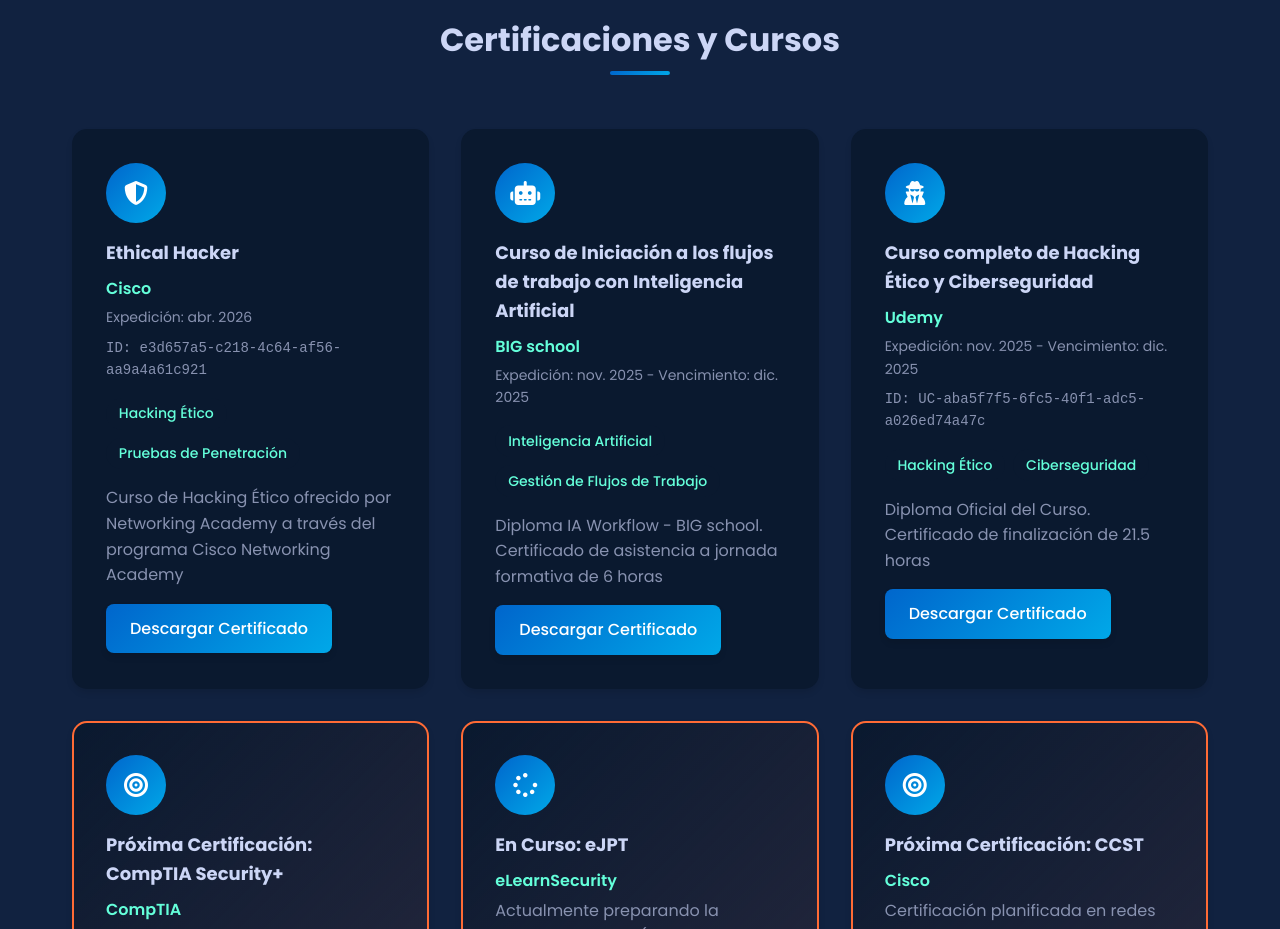
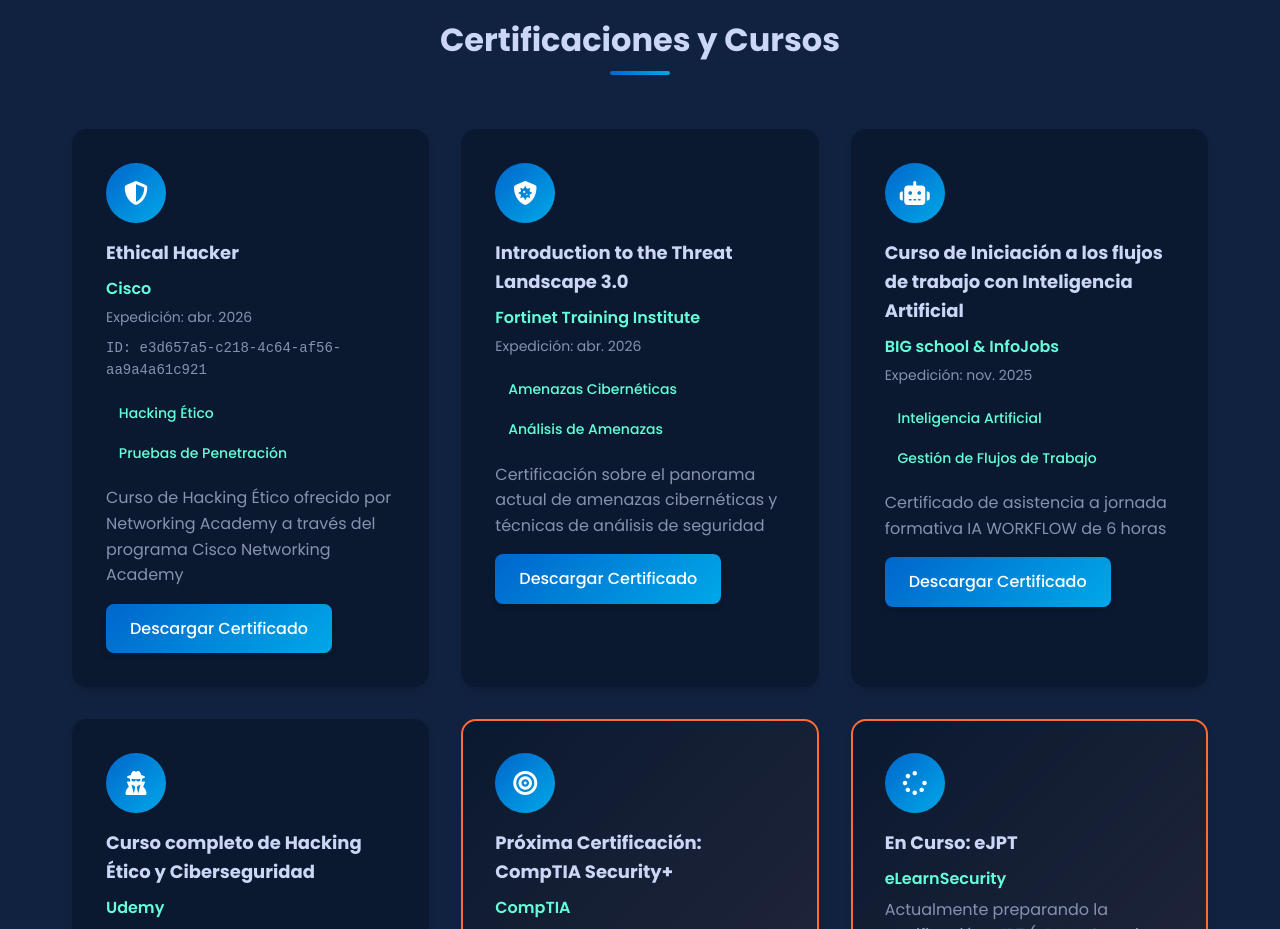
Before and after one commit to gencinasr-tech/portfolio, a plain HTML site: page index.html in a window 1280 px wide. Shown: the part 3820-4749 px from the top of the page. Drawn offline with Linux system fonts and the light colour scheme.

Commit message:
Añadida certificación Fortinet Threat Landscape 3.0 y actualizado PDF de BIG school IA

```diff
--- a/index.html
+++ b/index.html
@@ -228,19 +228,38 @@
 
                 <div class="cert-card">
                     <div class="cert-icon">
+                        <i class="fas fa-shield-virus"></i>
+                    </div>
+                    <h3 data-es="Introduction to the Threat Landscape 3.0" data-en="Introduction to the Threat Landscape 3.0">Introduction to the Threat Landscape 3.0</h3>
+                    <p class="cert-issuer">Fortinet Training Institute</p>
+                    <p class="cert-date" data-es="Expedición: abr. 2026" data-en="Issued: Apr. 2026">Expedición: abr. 2026</p>
+                    <div class="cert-skills">
+                        <span class="skill-tag" data-es="Amenazas Cibernéticas" data-en="Cyber Threats">Amenazas Cibernéticas</span>
+                        <span class="skill-tag" data-es="Análisis de Amenazas" data-en="Threat Analysis">Análisis de Amenazas</span>
+                    </div>
+                    <p class="cert-description" data-es="Certificación sobre el panorama actual de amenazas cibernéticas y técnicas de análisis de seguridad" data-en="Certification on the current cybersecurity threat landscape and security analysis techniques">
+                        Certificación sobre el panorama actual de amenazas cibernéticas y técnicas de análisis de seguridad
+                    </p>
+                    <a href="Fornitent.pdf" download class="cert-download" data-es="Descargar Certificado" data-en="Download Certificate">
+                        <i class="fas fa-download"></i> Descargar Certificado
+                    </a>
+                </div>
+
+                <div class="cert-card">
+                    <div class="cert-icon">
                         <i class="fas fa-robot"></i>
                     </div>
                     <h3 data-es="Curso de Iniciación a los flujos de trabajo con Inteligencia Artificial" data-en="Introduction to AI Workflow Course">Curso de Iniciación a los flujos de trabajo con Inteligencia Artificial</h3>
-                    <p class="cert-issuer">BIG school</p>
-                    <p class="cert-date" data-es="Expedición: nov. 2025 - Vencimiento: dic. 2025" data-en="Issued: Nov. 2025 - Expires: Dec. 2025">Expedición: nov. 2025 - Vencimiento: dic. 2025</p>
+                    <p class="cert-issuer">BIG school & InfoJobs</p>
+                    <p class="cert-date" data-es="Expedición: nov. 2025" data-en="Issued: Nov. 2025">Expedición: nov. 2025</p>
                     <div class="cert-skills">
                         <span class="skill-tag" data-es="Inteligencia Artificial" data-en="Artificial Intelligence">Inteligencia Artificial</span>
                         <span class="skill-tag" data-es="Gestión de Flujos de Trabajo" data-en="Workflow Management">Gestión de Flujos de Trabajo</span>
                     </div>
-                    <p class="cert-description" data-es="Diploma IA Workflow - BIG school. Certificado de asistencia a jornada formativa de 6 horas" data-en="AI Workflow Diploma - BIG school. Certificate of attendance for 6-hour training session">
-                        Diploma IA Workflow - BIG school. Certificado de asistencia a jornada formativa de 6 horas
+                    <p class="cert-description" data-es="Certificado de asistencia a jornada formativa IA WORKFLOW de 6 horas" data-en="Certificate of attendance for 6-hour AI WORKFLOW training session">
+                        Certificado de asistencia a jornada formativa IA WORKFLOW de 6 horas
                     </p>
-                    <a href="5755607012GE.pdf" download class="cert-download" data-es="Descargar Certificado" data-en="Download Certificate">
+                    <a href="big_IA.pdf" download class="cert-download" data-es="Descargar Certificado" data-en="Download Certificate">
                         <i class="fas fa-download"></i> Descargar Certificado
                     </a>
                 </div>
```
Also changed, not shown: 3 other files.
